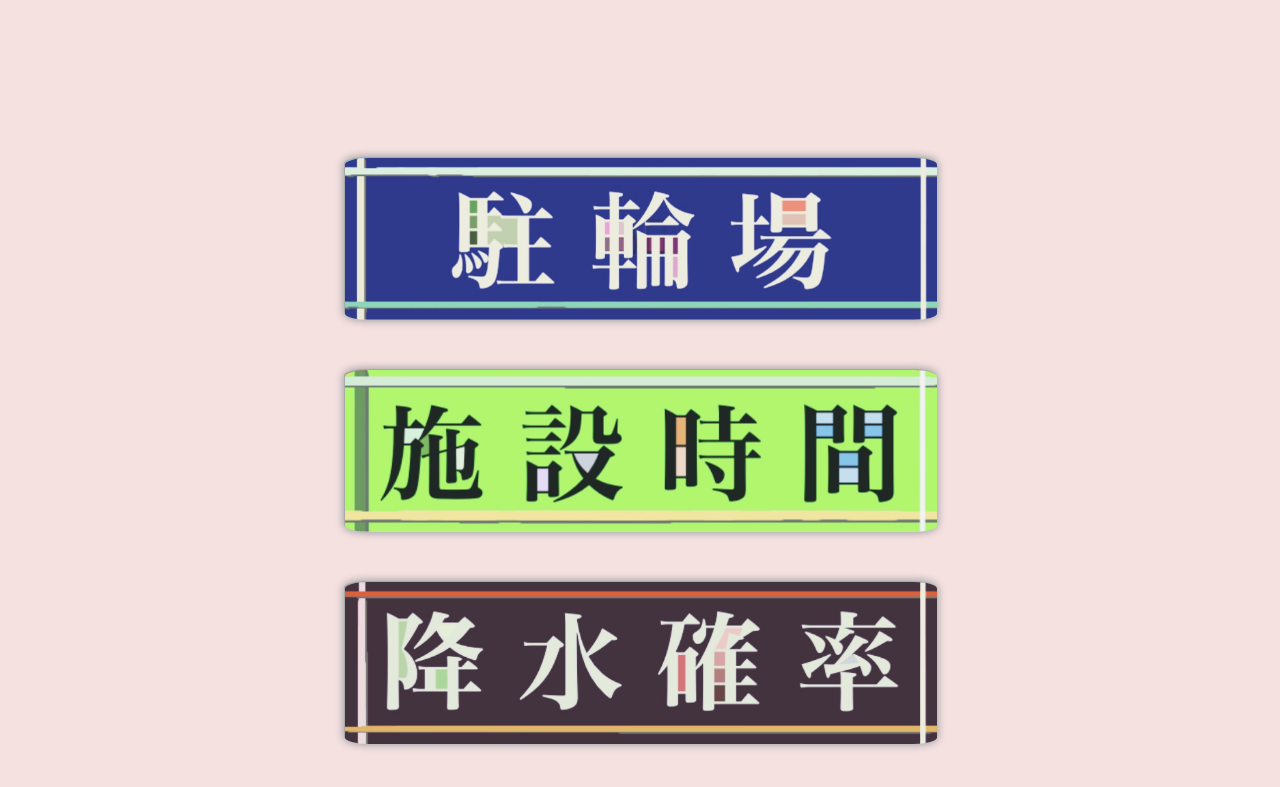
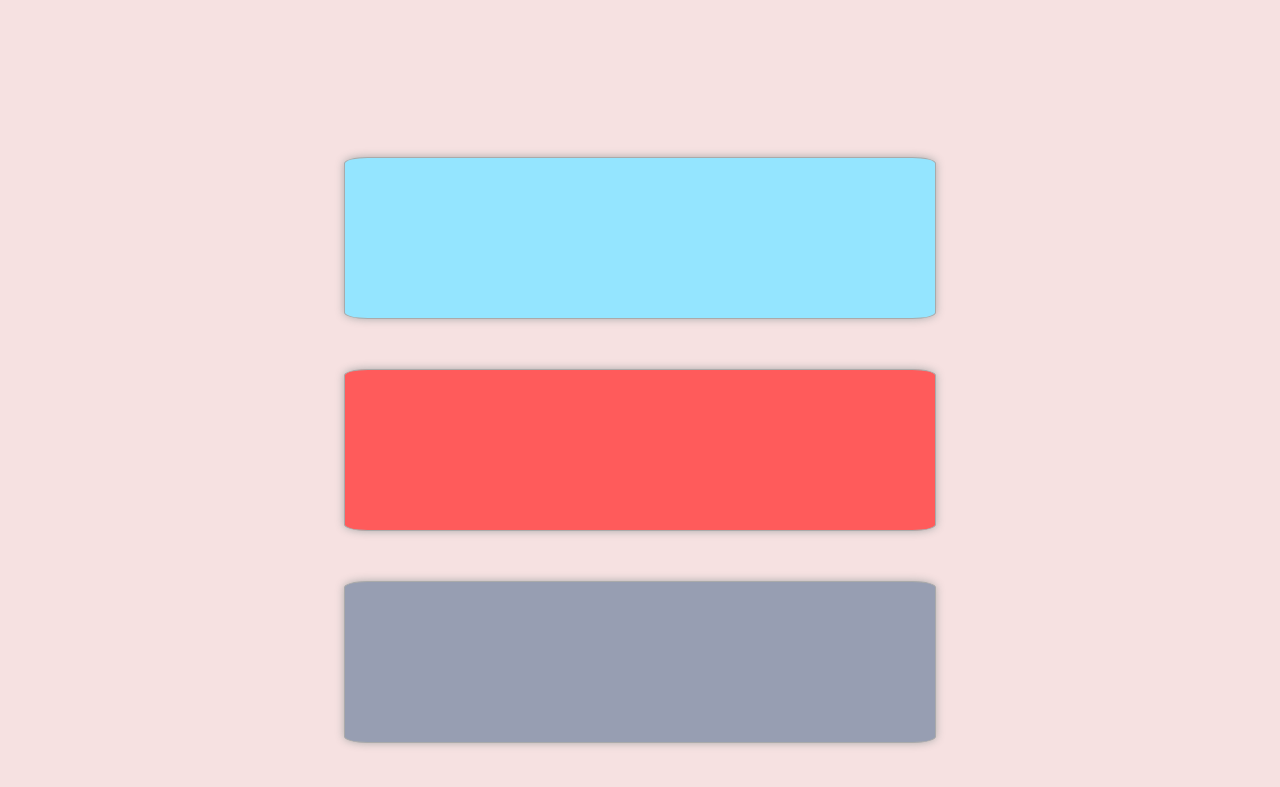
Before and after one commit to soshi1234/gitHubTest, a plain HTML site: page www/index.html in a window 1280 px wide. Shown: the part 97-884 px from the top of the page. Drawn offline with nearby package versions, Linux system fonts and the light colour scheme.

Commit message:
Update index.html

```diff
--- a/www/index.html
+++ b/www/index.html
@@ -19,13 +19,13 @@
   </header>
 
   <main>
-    <a href="bike.html" class="box-1"><img src="picture/home/S__8675333_0.jpg"></a>
-    <a href="sisetu.html" class="box-2"><img src="picture/home/S__8675330_0.jpg"></a>
+    <a href="bike.html" class="box-1"></a>
+    <a href="sisetu.html" class="box-2"></a>
     <!-- <a href="" class="box-3">施設時間</a> -->
     <!-- <div class="box-3">
       <img class="boxs" src="picture/home/sisetuzikann.jpg"></img>
     </div > -->
-    <a href="weather.html" class="box-4"><img src="picture/home/S__8675334_0.jpg"></a>
+    <a href="weather.html" class="box-4"></a>
   </main>
 
   <script src="changeColor.js"></script>
```
